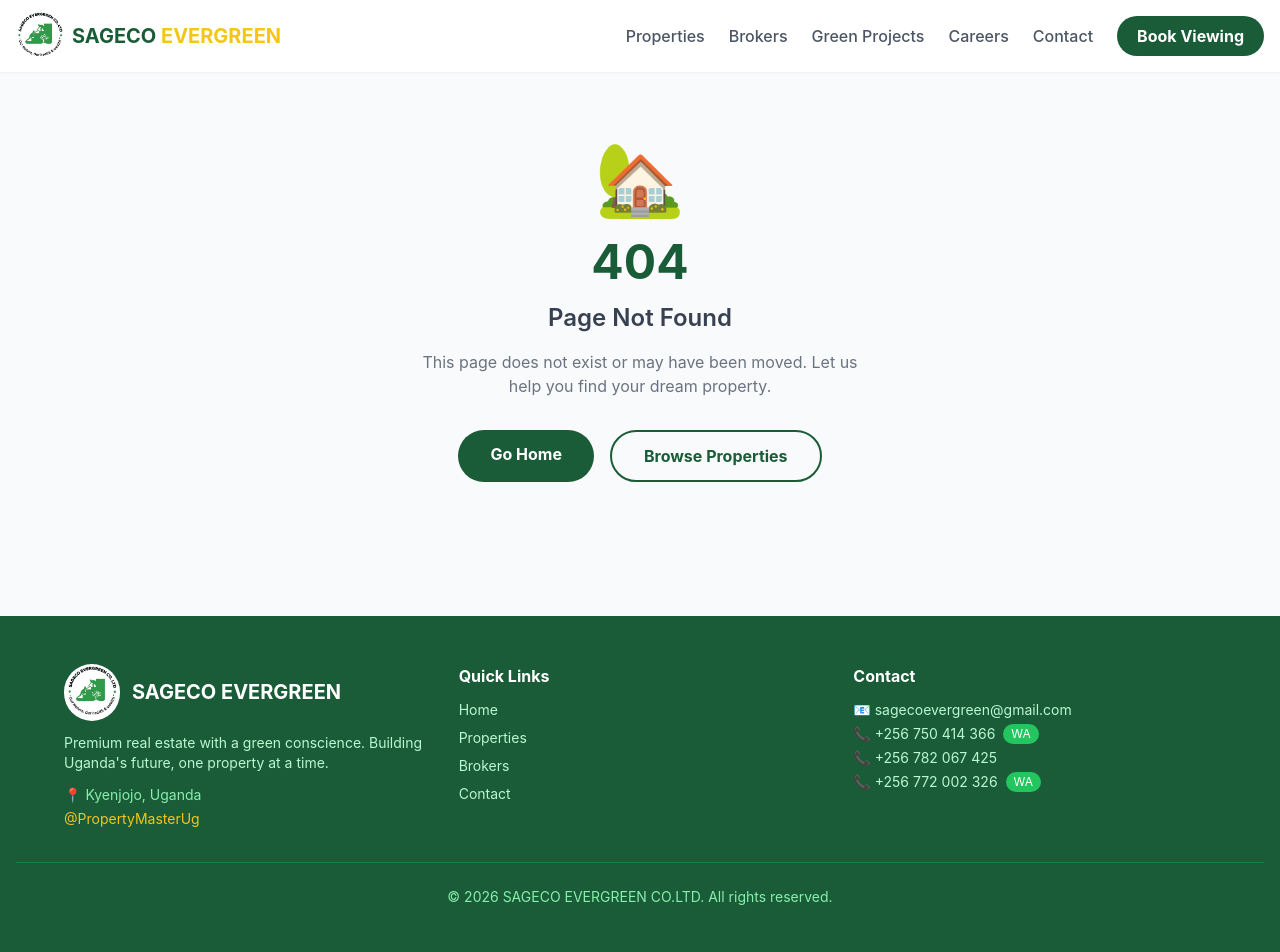
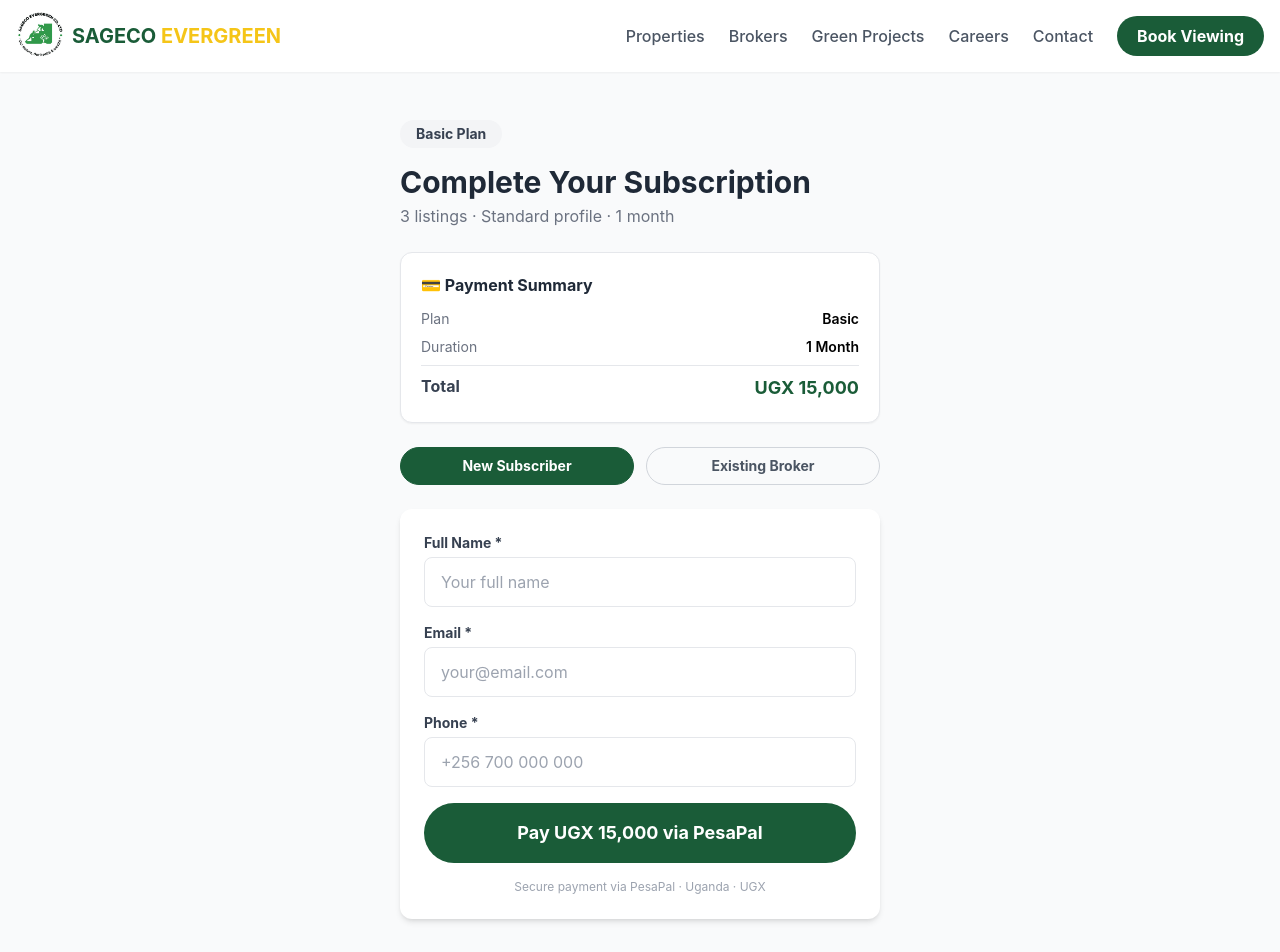
Before and after one commit to asiimwe3/sageco-evergreen, a Next.js app: page /subscribe in a window 1280 px wide. Before the commit this address had no page. Shown: the top 952 px of the page. Built offline with nearby package versions, Linux system fonts and the light colour scheme.

Commit message:
Add subscribe page with PesaPal payment

```diff
--- /dev/null
+++ b/pages/subscribe.js
@@ -0,0 +1,170 @@
+import Navbar from "../components/Navbar"
+import Footer from "../components/Footer"
+import Head from "next/head"
+import { useRouter } from "next/router"
+import { useState, useEffect } from "react"
+
+const SITE_URL = typeof window !== "undefined" ? window.location.origin : "https://sageco-evergreen-rho.vercel.app"
+
+const PLAN_CONFIG = {
+  basic:   { name: "Basic",   price: 15000, features: "3 listings · Standard profile · 1 month" },
+  pro:     { name: "Pro",     price: 25000, features: "10 listings · Featured profile · 1 month" },
+  premium: { name: "Premium", price: 30000, features: "Unlimited listings · Top placement · 1 month" },
+}
+
+export default function Subscribe() {
+  const router = useRouter()
+  const plan = router.query.plan || "basic"
+  const config = PLAN_CONFIG[plan] || PLAN_CONFIG.basic
+
+  const [form, setForm] = useState({ full_name: "", email: "", phone: "", broker_id: "" })
+  const [status, setStatus] = useState("")
+  const [error, setError] = useState("")
+  const [mode, setMode] = useState("new") // "new" or "existing"
+
+  const handleSubmit = async (e) => {
+    e.preventDefault()
+    setStatus("processing")
+    setError("")
+
+    try {
+      const reference = `SUB-${plan.toUpperCase()}-${Date.now()}`
+      const callbackUrl = `${window.location.origin}/subscription-success?ref=${reference}&plan=${plan}`
+
+      // Initiate PesaPal payment — uses EXISTING initiate.js, untouched
+      const res = await fetch("/api/pesapal/initiate", {
+        method: "POST",
+        headers: { "Content-Type": "application/json" },
+        body: JSON.stringify({
+          amount: config.price,
+          currency: "UGX",
+          description: `SAGECO ${config.name} Plan Subscription`,
+          email: form.email,
+          phone: form.phone,
+          first_name: form.full_name.split(" ")[0],
+          last_name: form.full_name.split(" ").slice(1).join(" ") || "Broker",
+          reference,
+          callback_url: callbackUrl
+        })
+      })
+
+      const data = await res.json()
+
+      if (data.redirect_url) {
+        // Save subscription intent before redirect
+        await fetch("/api/subscriptions/create", {
+          method: "POST",
+          headers: { "Content-Type": "application/json" },
+          body: JSON.stringify({
+            plan,
+            amount_ugx: config.price,
+            pesapal_ref: reference,
+            full_name: form.full_name,
+            email: form.email,
+            phone: form.phone,
+            broker_id: form.broker_id || null,
+          })
+        })
+        window.location.href = data.redirect_url
+      } else {
+        setError(data.error || "Payment initiation failed. Please try again.")
+        setStatus("")
+      }
+    } catch (err) {
+      setError("Something went wrong: " + err.message)
+      setStatus("")
+    }
+  }
+
+  const badgeColor = plan === "premium" ? "bg-yellow-400 text-gray-900"
+    : plan === "pro" ? "bg-primary text-white"
+    : "bg-gray-100 text-gray-700"
+
+  return (
+    <>
+      <Head>
+        <title>Subscribe — {config.name} Plan | SAGECO EVERGREEN</title>
+        <meta name="robots" content="noindex" />
+      </Head>
+      <Navbar />
+      <div className="max-w-lg mx-auto px-4 py-12">
+        <div className={`inline-block px-4 py-1 rounded-full text-sm font-bold mb-4 ${badgeColor}`}>
+          {config.name} Plan
+        </div>
+        <h1 className="text-3xl font-bold text-gray-800 mb-1">Complete Your Subscription</h1>
+        <p className="text-gray-500 mb-6">{config.features}</p>
+
+        {/* Plan summary */}
+        <div className="bg-white border rounded-xl p-5 mb-6 shadow-sm">
+          <p className="font-bold text-gray-800 mb-3">💳 Payment Summary</p>
+          <div className="flex justify-between text-sm mb-2">
+            <span className="text-gray-500">Plan</span>
+            <span className="font-semibold">{config.name}</span>
+          </div>
+          <div className="flex justify-between text-sm mb-2">
+            <span className="text-gray-500">Duration</span>
+            <span className="font-semibold">1 Month</span>
+          </div>
+          <hr className="my-2" />
+          <div className="flex justify-between">
+            <span className="text-gray-700 font-bold">Total</span>
+            <span className="text-primary font-bold text-lg">UGX {config.price.toLocaleString()}</span>
+          </div>
+        </div>
+
+        {/* Mode toggle */}
+        <div className="flex gap-3 mb-6">
+          <button
+            onClick={() => setMode("new")}
+            className={`flex-1 py-2 rounded-full text-sm font-bold border transition ${mode === "new" ? "bg-primary text-white border-primary" : "border-gray-300 text-gray-600"}`}>
+            New Subscriber
+          </button>
+          <button
+            onClick={() => setMode("existing")}
+            className={`flex-1 py-2 rounded-full text-sm font-bold border transition ${mode === "existing" ? "bg-primary text-white border-primary" : "border-gray-300 text-gray-600"}`}>
+            Existing Broker
+          </button>
+        </div>
+
+        {error && <div className="bg-red-50 text-red-600 rounded-lg p-3 mb-4 text-sm">{error}</div>}
+
+        <form onSubmit={handleSubmit} className="bg-white shadow-md rounded-xl p-6 space-y-4">
+          <div>
+            <label className="block text-sm font-bold text-gray-700 mb-1">Full Name *</label>
+            <input required value={form.full_name} onChange={e => setForm({...form, full_name: e.target.value})}
+              placeholder="Your full name"
+              className="w-full border rounded-lg px-4 py-3 focus:ring-2 focus:ring-primary outline-none" />
+          </div>
+          <div>
+            <label className="block text-sm font-bold text-gray-700 mb-1">Email *</label>
+            <input required type="email" value={form.email} onChange={e => setForm({...form, email: e.target.value})}
+              placeholder="your@email.com"
+              className="w-full border rounded-lg px-4 py-3 focus:ring-2 focus:ring-primary outline-none" />
+          </div>
+          <div>
+            <label className="block text-sm font-bold text-gray-700 mb-1">Phone *</label>
+            <input required value={form.phone} onChange={e => setForm({...form, phone: e.target.value})}
+              placeholder="+256 700 000 000"
+              className="w-full border rounded-lg px-4 py-3 focus:ring-2 focus:ring-primary outline-none" />
+          </div>
+          {mode === "existing" && (
+            <div>
+              <label className="block text-sm font-bold text-gray-700 mb-1">Broker ID</label>
+              <input value={form.broker_id} onChange={e => setForm({...form, broker_id: e.target.value})}
+                placeholder="Your existing broker ID"
+                className="w-full border rounded-lg px-4 py-3 focus:ring-2 focus:ring-primary outline-none" />
+            </div>
+          )}
+          <button type="submit" disabled={status === "processing"}
+            className="w-full bg-primary text-white py-4 rounded-full font-bold text-lg hover:opacity-90 disabled:opacity-50">
+            {status === "processing" ? "Redirecting to PesaPal..." : `Pay UGX ${config.price.toLocaleString()} via PesaPal`}
+          </button>
+          <p className="text-center text-xs text-gray-400 mt-2">
+            Secure payment via PesaPal · Uganda · UGX
+          </p>
+        </form>
+      </div>
+      <Footer />
+    </>
+  )
+}
```
